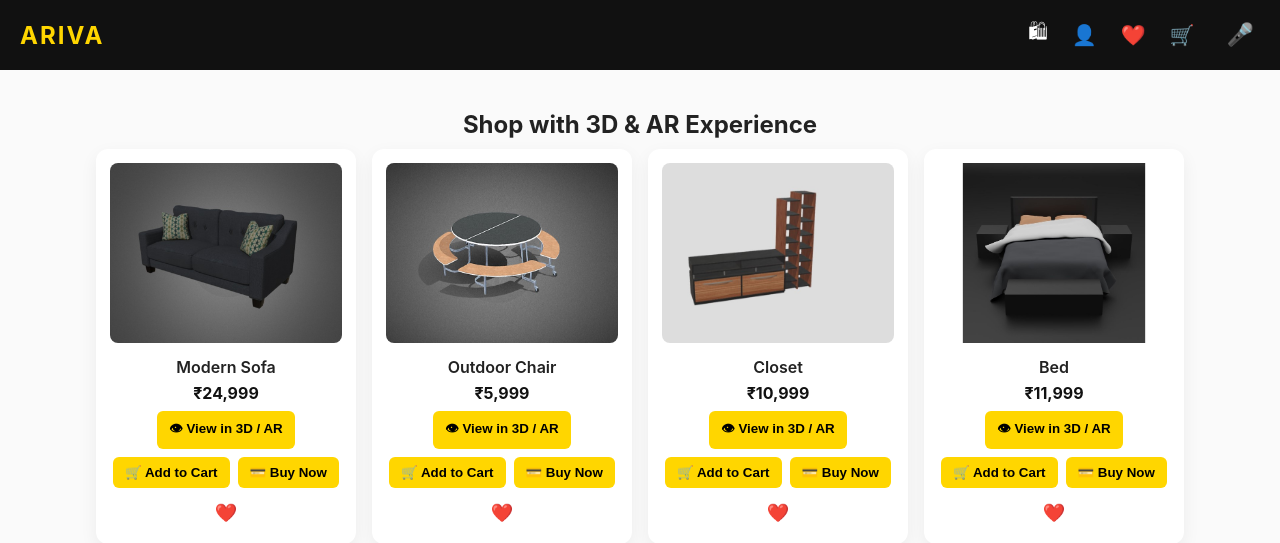
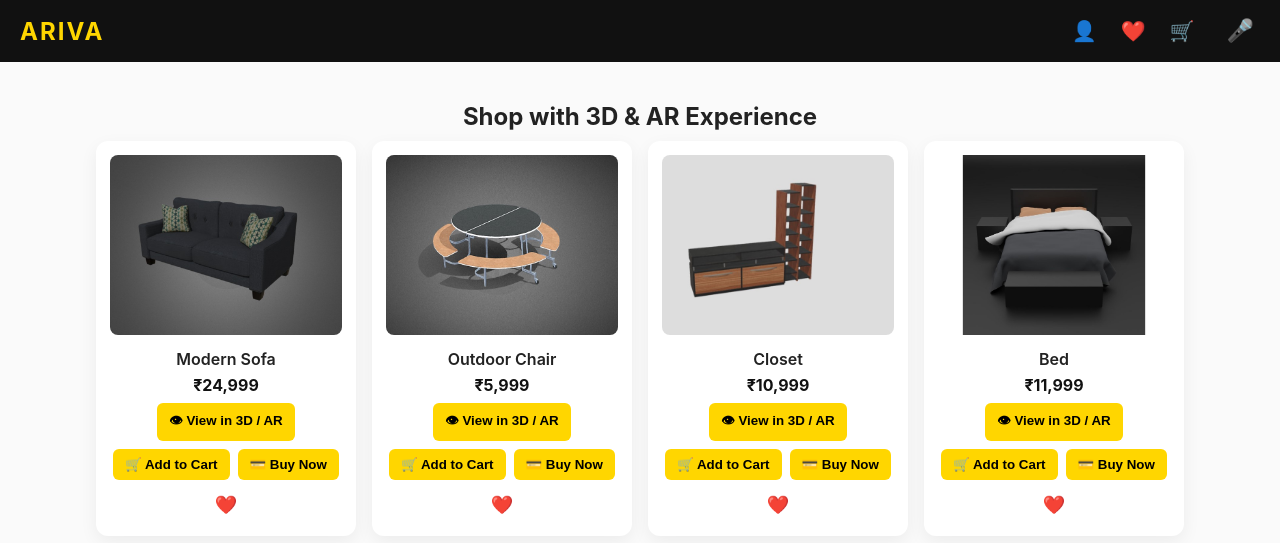
Before and after one commit to Appureddy143/AR, a PHP site: page /home.php in a window 1280 px wide. Shown: the top 543 px of the page. Run offline with PHP 8.4, Linux system fonts and the light colour scheme; some libraries are stand-ins or nearby versions.

Commit message:
Update home.php

```diff
--- a/home.php
+++ b/home.php
@@ -177,7 +177,7 @@ footer {
 <div class="top-bar">
   <div class="logo-text">ARIVA</div>
   <div class="icon-row">
-    <a href="orders.php" class="icon-btn" title="Orders">🛍</a>
+
     <a href="profile.php" class="icon-btn" title="Profile">👤</a>
     <a href="wishlist.php" class="icon-btn" title="Wishlist">❤️</a>
     <a href="cart.php" class="icon-btn" title="Cart">🛒</a>
```
